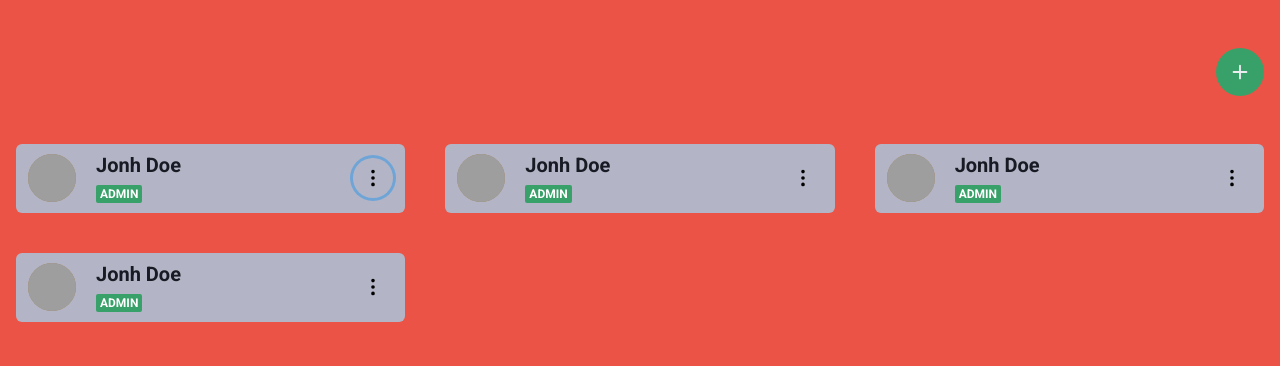
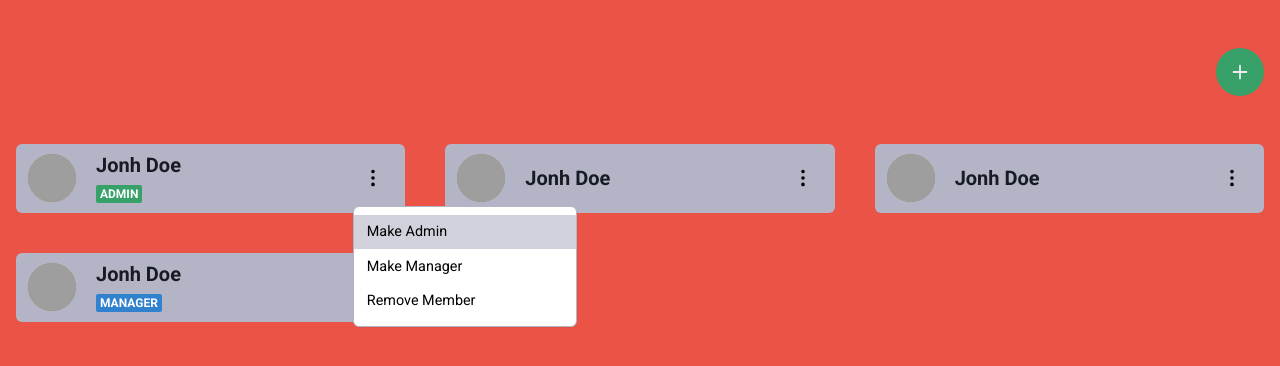
Before and after one commit to eugumatos/groups, a Next.js app: page /dashboard in a window 1280 px wide. Both pictures are taken after a click on the button 373 px from the left and 178 px from the top of the page. Shown: the top 366 px of the page. Built offline with nearby package versions, Linux system fonts and the light colour scheme; grey boxes are pictures that could not be loaded.

Commit message:
Create menu card avatar

```diff
--- a/src/components/Buttons/AddButton.tsx
+++ b/src/components/Buttons/AddButton.tsx
@@ -3,12 +3,11 @@ import { FiPlus } from "react-icons/fi";
 
 export function AddButton({ ...rest }: IconButtonProps) {
   return (
-    <Tooltip label="Add Group" bg="blue.500">
+    <Tooltip label={rest["aria-label"]} bg="blue.500">
       <IconButton
         w="3rem"
         h="3rem"
         bg="green.500"
-        aria-label="Add Team"
         borderRadius="100%"
         icon={<FiPlus size={22} />}
         _hover={{ bg: "green.600" }}
--- a/src/components/CardAvatar.tsx
+++ b/src/components/CardAvatar.tsx
@@ -1,7 +1,16 @@
-import { Box, Avatar, Heading, VStack, Badge, IconButton, Tooltip } from "@chakra-ui/react";
+import { Box, Avatar, Heading, VStack, Badge, Text, IconButton, Tooltip, Menu, MenuButton, Portal, MenuList, MenuItem } from "@chakra-ui/react";
 import { FiMoreVertical } from "react-icons/fi";
 
-export function CardAvatar() {
+interface CardAvatarProps {
+  badge?: string;
+}
+
+const badges = {
+  admin: <Badge variant="solid" colorScheme="green">Admin</Badge>,
+  manager: <Badge variant="solid" colorScheme="blue">Manager</Badge>,
+};
+
+export function CardAvatar({ badge }: CardAvatarProps) {
   return (
     <Box
       d="flex"
@@ -15,19 +24,31 @@ export function CardAvatar() {
 
       <VStack ml={5} align="flex-start">
         <Heading as="h4" size="md" color="gray.900" isTruncated>Jonh Doe</Heading>
-        <Badge variant="solid" colorScheme="green">Admin</Badge>
+        {badges[badge]}
       </VStack>
 
+      <Menu size="sm">
         <Tooltip label="Edit user">
+          <MenuButton
+            ml="auto"
+            borderRadius="90%"
+            _hover={{ bg: "gray.300" }}
+          >
             <IconButton
-          ml="auto"
               bg="transparent"
               aria-label="Edit"
-          borderRadius="90%"
               icon={<FiMoreVertical size={22} color="#000" />}
-          _hover={{ bg: "gray.300" }}
             />
+          </MenuButton>
         </Tooltip>
+        <Portal>
+          <MenuList color="black" fontSize="0.9rem">
+            <MenuItem>Make Admin</MenuItem>
+            <MenuItem>Make Manager</MenuItem>
+            <MenuItem>Remove Member</MenuItem>
+          </MenuList>
+        </Portal>
+      </Menu>
     </Box>
   );
 }
--- a/src/pages/dashboard.tsx
+++ b/src/pages/dashboard.tsx
@@ -29,7 +29,7 @@ export default function Dashboard() {
   }
 
   const handleAddTeam = () => {
-    toast.success('Added team!', {
+    toast.success('Added group!', {
       position: "top-right",
       autoClose: 5000,
       hideProgressBar: true,
@@ -97,7 +97,7 @@ export default function Dashboard() {
 
       <Flex pt="3rem" pb="3rem" justify="flex-end">
         <AddButton
-          aria-label="Add team button"
+          aria-label="Add Members"
           onClick={() => {
             setInputFields(initialDataInput);
             onOpen();
@@ -106,10 +106,10 @@ export default function Dashboard() {
       </Flex>
 
       <SimpleGrid columns={[1, 2, 3]} spacing={10}>
+        <CardAvatar badge="admin" />
         <CardAvatar />
         <CardAvatar />
-        <CardAvatar />
-        <CardAvatar />
+        <CardAvatar badge="manager" />
       </SimpleGrid>
     </Container>
   )
```
Lines whose indentation alone changed are shown as unchanged.
